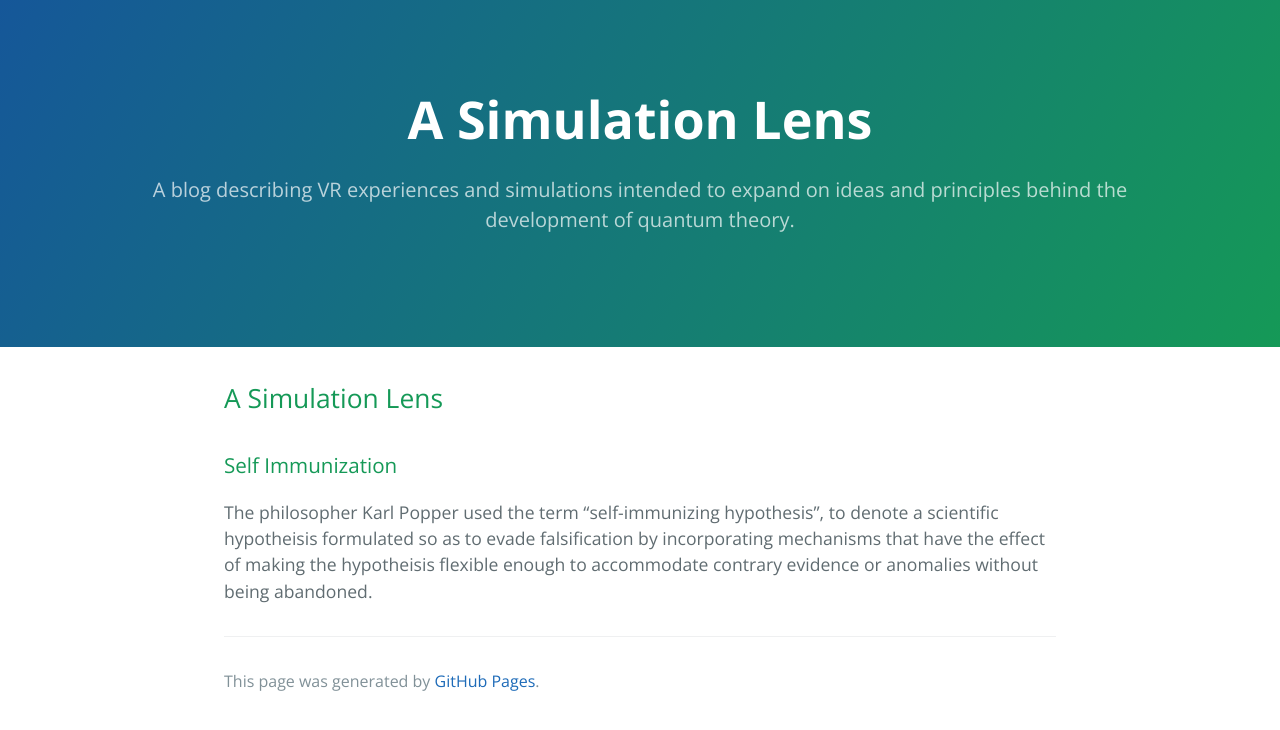
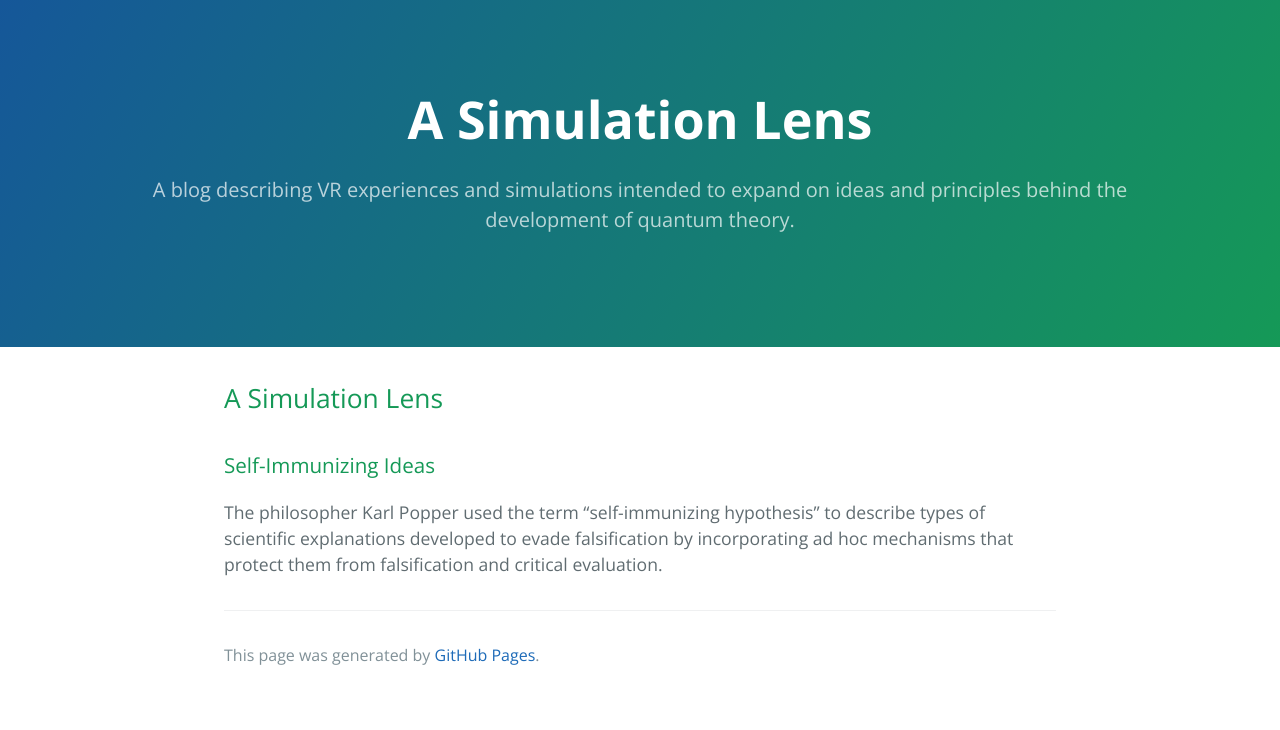
Before and after one commit to SimulCat/simulcat.github.io, a Jekyll site: the page built from index.md, in a window 1280 px wide. Shown: the top 730 px of the page. Built offline with Jekyll 4.4.1, drawn with Linux system fonts in a browser that asks for light colours; our own code applies the rules of GitHub Pages for plain Markdown files.

Commit message:
Update index.md

```diff
--- a/index.md
+++ b/index.md
@@ -5,6 +5,6 @@ published: true
 
 ## A Simulation Lens
 
-### Self Immunization
+### Self-Immunizing Ideas
 
-The philosopher Karl Popper used the term "self-immunizing hypothesis", to denote a scientific hypotheisis formulated so as to evade falsification by incorporating mechanisms that have the effect of making the hypotheisis flexible enough to accommodate contrary evidence or anomalies without being abandoned.
+The philosopher Karl Popper used the term “self-immunizing hypothesis” to describe types of scientific explanations developed to evade falsification by incorporating ad hoc mechanisms that protect them from falsification and critical evaluation.
```
